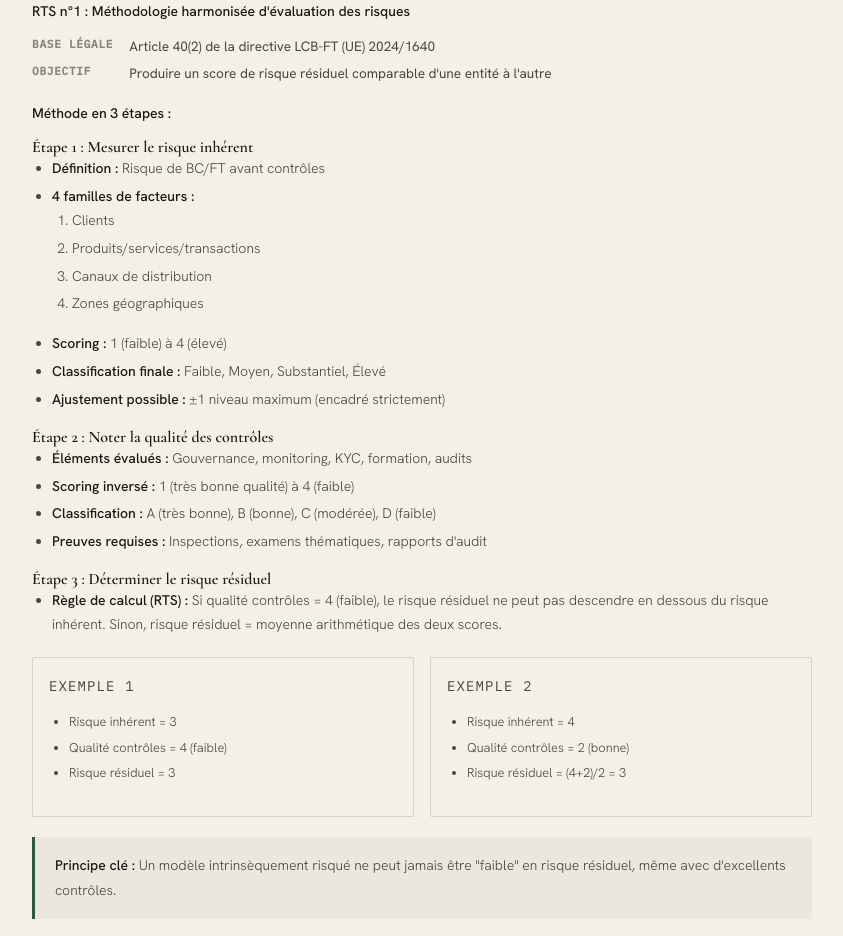
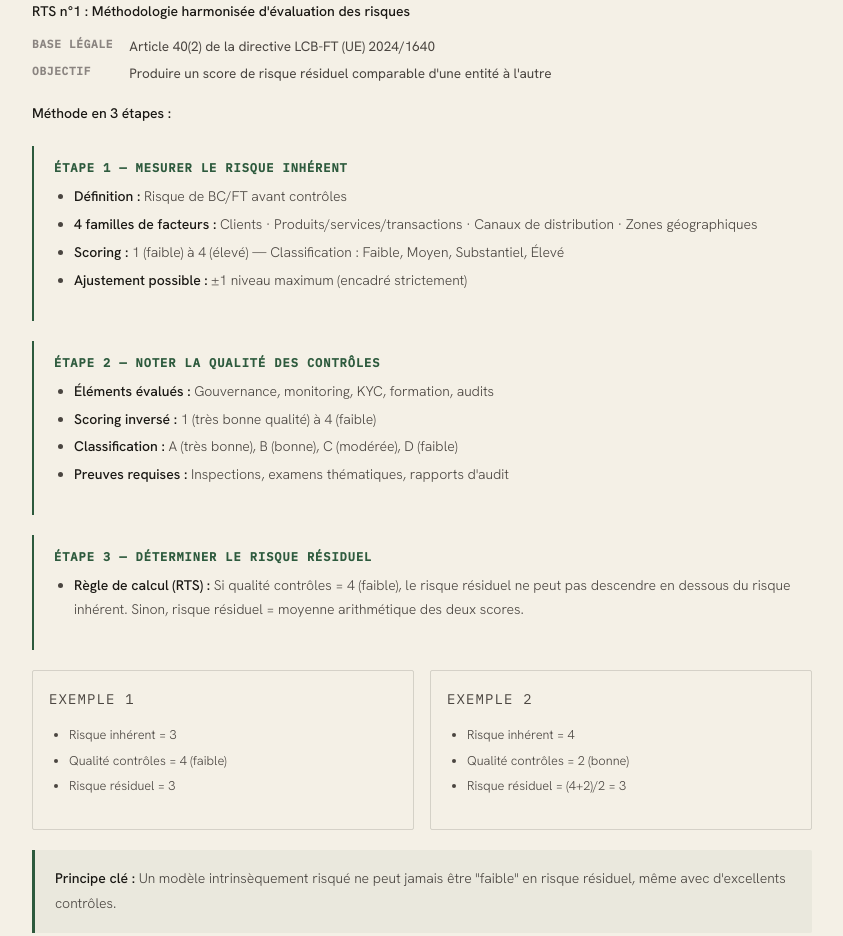
Before and after one commit to MariaEarly/early-brief-site, an Astro site: page /ressources/amla-supervision-cadre in a window 1280 px wide. Shown: the part 1808-2744 px from the top of the page, without its empty margins (218-1061 px from the left). Built offline with nearby package versions, Linux system fonts and the light colour scheme; Astro itself is replaced by a stand-in of ours.

Commit message:
design : AMLA cadre — étapes RTS en blocs visuels distincts
- 3 étapes méthodologie wrappées en .amla-etape (bordure gauche verte + titre mono uppercase)
- h4 remplacés par div.amla-etape-titre pour cohérence typographique
- Étape 1 condensée (facteurs en ligne, scoring+classification fusionnés)
- CSS .amla-etape + .amla-etape-titre ajouté

Co-Authored-By: Claude Opus 4.6 (1M context) <noreply@anthropic.com>

```diff
--- a/src/pages/ressources/amla-supervision-cadre.astro
+++ b/src/pages/ressources/amla-supervision-cadre.astro
@@ -102,34 +102,32 @@ import BaseLayout from '../../layouts/BaseLayout.astro';
 
 <p><strong>Méthode en 3 étapes :</strong></p>
 
-<h4>Étape 1 : Mesurer le risque inhérent</h4>
+<div class="amla-etape">
+    <div class="amla-etape-titre">Étape 1 — Mesurer le risque inhérent</div>
     <ul>
         <li><strong>Définition :</strong> Risque de BC/FT avant contrôles</li>
-    <li><strong>4 familles de facteurs :</strong>
-        <ol>
-            <li>Clients</li>
-            <li>Produits/services/transactions</li>
-            <li>Canaux de distribution</li>
-            <li>Zones géographiques</li>
-        </ol>
-    </li>
-    <li><strong>Scoring :</strong> 1 (faible) à 4 (élevé)</li>
-    <li><strong>Classification finale :</strong> Faible, Moyen, Substantiel, Élevé</li>
+        <li><strong>4 familles de facteurs :</strong> Clients · Produits/services/transactions · Canaux de distribution · Zones géographiques</li>
+        <li><strong>Scoring :</strong> 1 (faible) à 4 (élevé) — Classification : Faible, Moyen, Substantiel, Élevé</li>
         <li><strong>Ajustement possible :</strong> ±1 niveau maximum (encadré strictement)</li>
     </ul>
+</div>
 
-<h4>Étape 2 : Noter la qualité des contrôles</h4>
+<div class="amla-etape">
+    <div class="amla-etape-titre">Étape 2 — Noter la qualité des contrôles</div>
     <ul>
         <li><strong>Éléments évalués :</strong> Gouvernance, monitoring, KYC, formation, audits</li>
         <li><strong>Scoring inversé :</strong> 1 (très bonne qualité) à 4 (faible)</li>
         <li><strong>Classification :</strong> A (très bonne), B (bonne), C (modérée), D (faible)</li>
         <li><strong>Preuves requises :</strong> Inspections, examens thématiques, rapports d'audit</li>
     </ul>
+</div>
 
-<h4>Étape 3 : Déterminer le risque résiduel</h4>
+<div class="amla-etape">
+    <div class="amla-etape-titre">Étape 3 — Déterminer le risque résiduel</div>
     <ul>
         <li><strong>Règle de calcul (RTS) :</strong> Si qualité contrôles = 4 (faible), le risque résiduel ne peut pas descendre en dessous du risque inhérent. Sinon, risque résiduel = moyenne arithmétique des deux scores.</li>
     </ul>
+</div>
 
 <div class="scope-grid">
     <div class="scope-card">
--- a/src/styles/global.css
+++ b/src/styles/global.css
@@ -1162,6 +1162,22 @@ hr {
   margin-top: 0.75rem;
 }
 
+/* ─── AMLA pages — étapes numérotées ─── */
+.amla-etape {
+  border-left: 2px solid #2D5A3D;
+  padding: 0.75rem 0 0.75rem 1.25rem;
+  margin: 1.25rem 0;
+}
+.amla-etape-titre {
+  font-family: var(--mono);
+  font-size: 0.75rem;
+  font-weight: 700;
+  color: #2D5A3D;
+  text-transform: uppercase;
+  letter-spacing: 0.08em;
+  margin-bottom: 0.5rem;
+}
+
 /* ─── AMLA pages — first h2 no top margin ─── */
 .fiche-content > h2:first-child {
   margin-top: 0;
```
Lines whose indentation alone changed are shown as unchanged.
